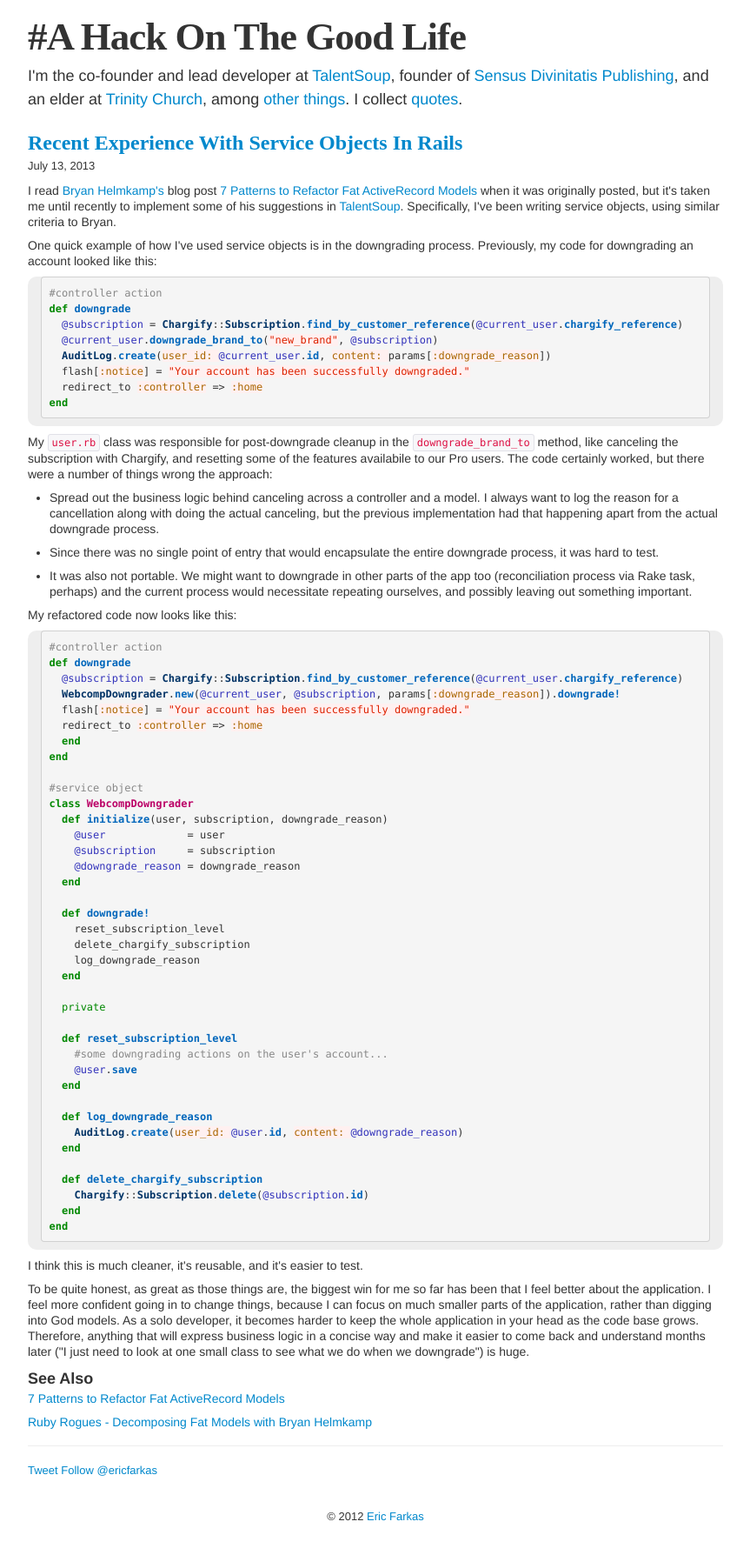
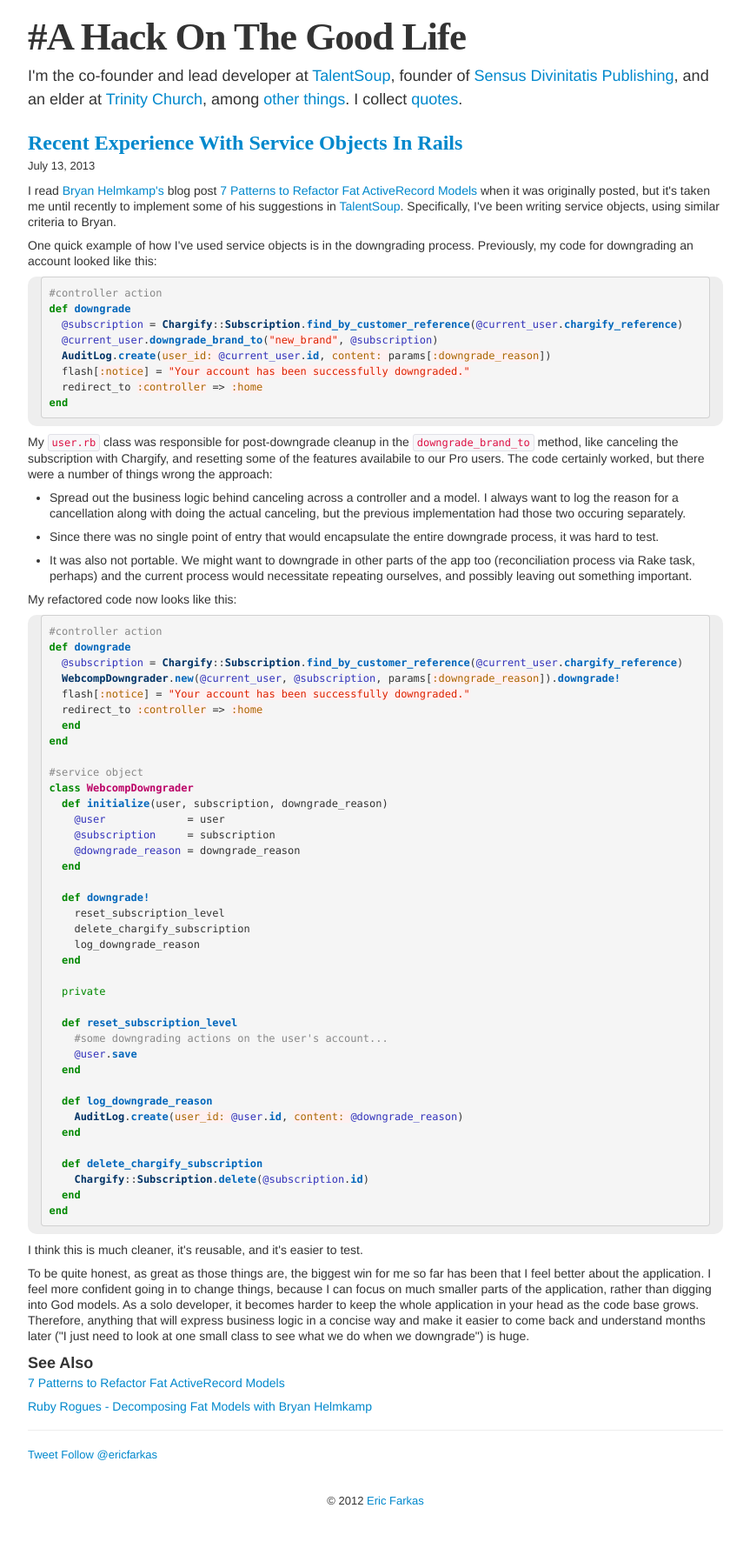
Before and after one commit to speric/speric.github.com, a Jekyll site: the page built from _posts/2013-07-13-recent-experience-with-service-objects-in-rails.markdown, in a window 1280 px wide. Shown: the whole page at 87% size, without its empty margins (208-1071 px from the left). Built offline with Jekyll 4.4.1, drawn with Linux system fonts in a browser that asks for light colours; some web fonts are replaced; Markdown is read by kramdown in place of the engine named in the settings; comment, search, counter and statistics services are not loaded.

Commit message:
Update 2013-07-13-recent-experience-with-service-objects-in-rails.markdown

```diff
--- a/_posts/2013-07-13-recent-experience-with-service-objects-in-rails.markdown
+++ b/_posts/2013-07-13-recent-experience-with-service-objects-in-rails.markdown
@@ -22,7 +22,7 @@ end
 <p>My <code>user.rb</code> class was responsible for post-downgrade cleanup in the <code>downgrade_brand_to</code> method, like canceling the subscription with Chargify, and resetting some of the features availabile to our Pro users.  The code certainly worked, but there were a number of things wrong the approach:</p>
 
 <ul>
-  <li><p>Spread out the business logic behind canceling across a controller and a model.  I always want to log the reason for a cancellation along with doing the actual canceling, but the previous implementation had that happening apart from the actual downgrade process.</p></li>
+  <li><p>Spread out the business logic behind canceling across a controller and a model.  I always want to log the reason for a cancellation along with doing the actual canceling, but the previous implementation had those two occuring separately.</p></li>
   <li><p>Since there was no single point of entry that would encapsulate the entire downgrade process, it was hard to test.</p></li>
   <li><p>It was also not portable. We might want to downgrade in other parts of the app too (reconciliation process via Rake task, perhaps) and the current process would necessitate repeating ourselves, and possibly leaving out something important.</p></li>
 </ul>
```
